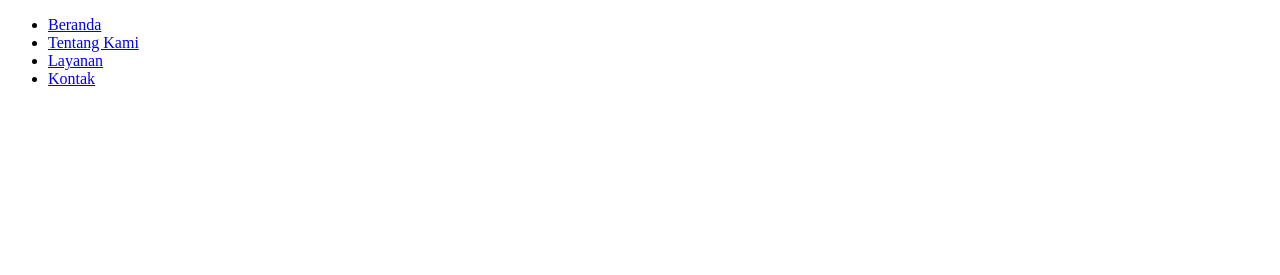
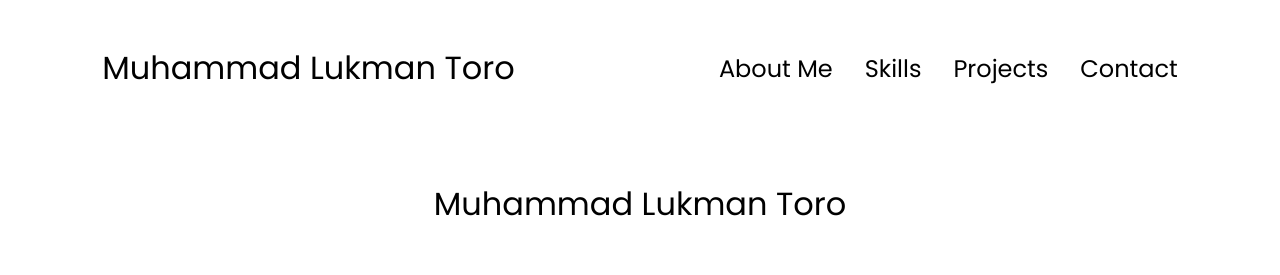
Before and after one commit to torolukman355-netizen/cv, a plain HTML site: page index.html in a window 1280 px wide. Drawn offline with Linux system fonts and the light colour scheme.

Commit message:
Refactor HTML structure and add CSS styles for navigation

```diff
--- a/index.html
+++ b/index.html
@@ -4,17 +4,24 @@
     <meta charset="UTF-8">
     <meta name="viewport" content="width=device-width, initial-scale=1.0">
     <title>portofolio</title>
+    <link rel="stylesheet" href="styles.css">
+    <link rel="stylesheet" herf="mediaqueries.css">
 </head>
 <body>
-    <nav>
-        <div>
-            <ul>
-                <li><a href="#">Beranda</a></li>
-                <li><a href="#">Tentang Kami</a></li>
-                <li><a href="#">Layanan</a></li>
-                <li><a href="#">Kontak</a></li>
-            </ul>
-        </div>
-    </nav>
+  <nav id="navbar">
+    <div class="logo"> Muhammad Lukman Toro</div>
+    <div>
+        <ul class="nav-links">
+            <li><a href="#about">About Me</a></li>
+            <li><a href="#skills">Skills</a></li>
+            <li><a href="#projects">Projects</a></li>
+            <li><a href="#contact">Contact</a></li>
+        </ul>
+    </div>
+  </nav>
+     <nav id =itu-navbar>
+      <div class="logo"> Muhammad Lukman Toro</div>
+     </nav>
+<script src=" script.js"></script>
 </body>
 </html>
--- /dev/null
+++ b/styles.css
@@ -0,0 +1,63 @@
+
+@import url('https://fonts.googleapis.com/css2?family=Poppins:ital,wght@0,100;0,200;0,300;0,400;0,500;0,600;0,700;0,800;0,900;1,100;1,200;1,300;1,400;1,500;1,600;1,700;1,800;1,900&display=swap');
+
+
+* {
+margin: 0;
+padding: 0;
+}
+
+body {
+    font-family: "poppins", sans-serif;
+}
+
+html{
+    scroll-behavior: smooth;
+}
+
+p{
+    color: rgb (85, 85, 85);
+}
+
+a, .btn{
+    transition: all 300ms ease;
+}
+
+nav, .nav-links{
+    display: flex;
+
+}
+
+nav{
+    justify-content: space-around;
+    align-items: center;
+   height: 17vh ;
+}
+
+.nav-links{
+    gap : 2rem;
+    list-style: none;
+    font-size: 1.5rem;
+}
+
+a{
+    color :black;
+    text-decoration: none;
+    text-decoration-color: white;
+
+}
+
+a:hover{
+    color: grey;
+    text-decoration: underline;
+    text-underline-offset: 0.5rem;
+    text-decoration-color: rgb (181, 181, 181);
+}
+
+.logo{
+    font-size: 2rem;
+}
+
+.logo:hover{
+ cursor: default;
+}
```
